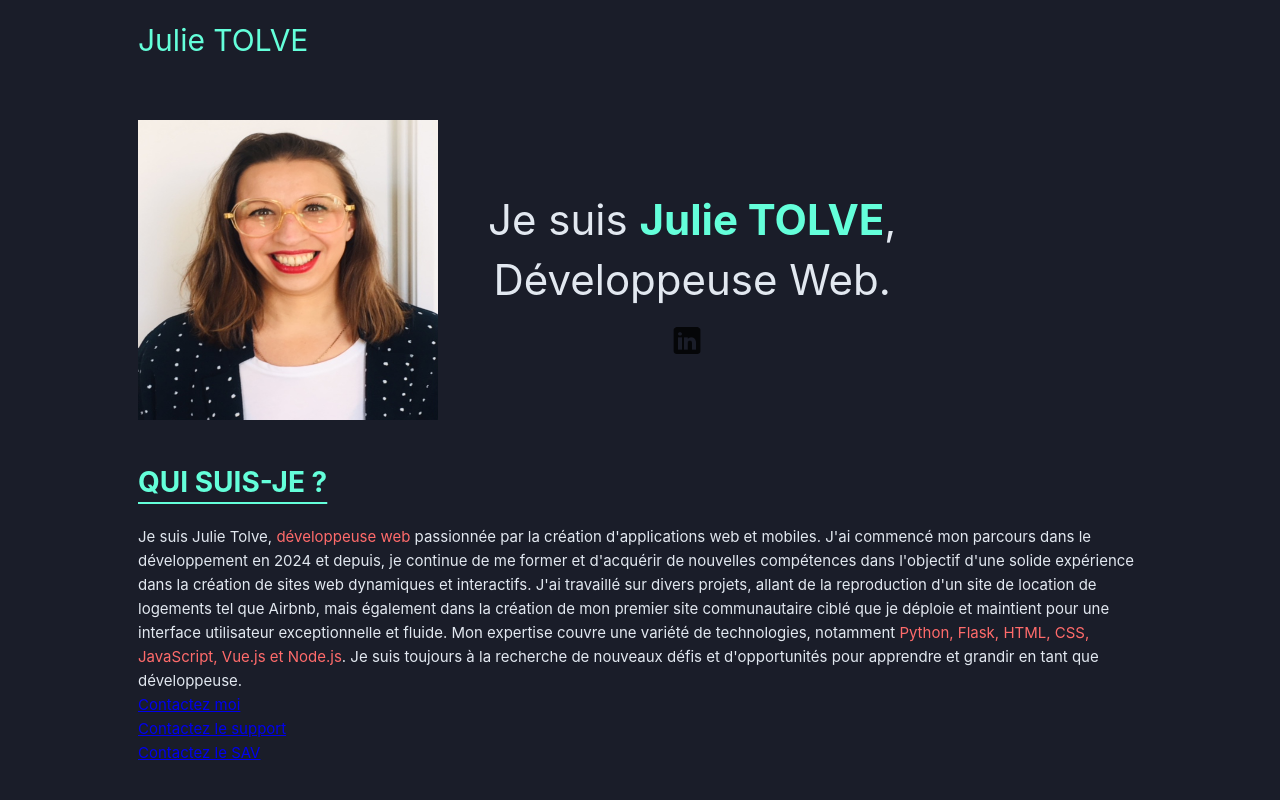
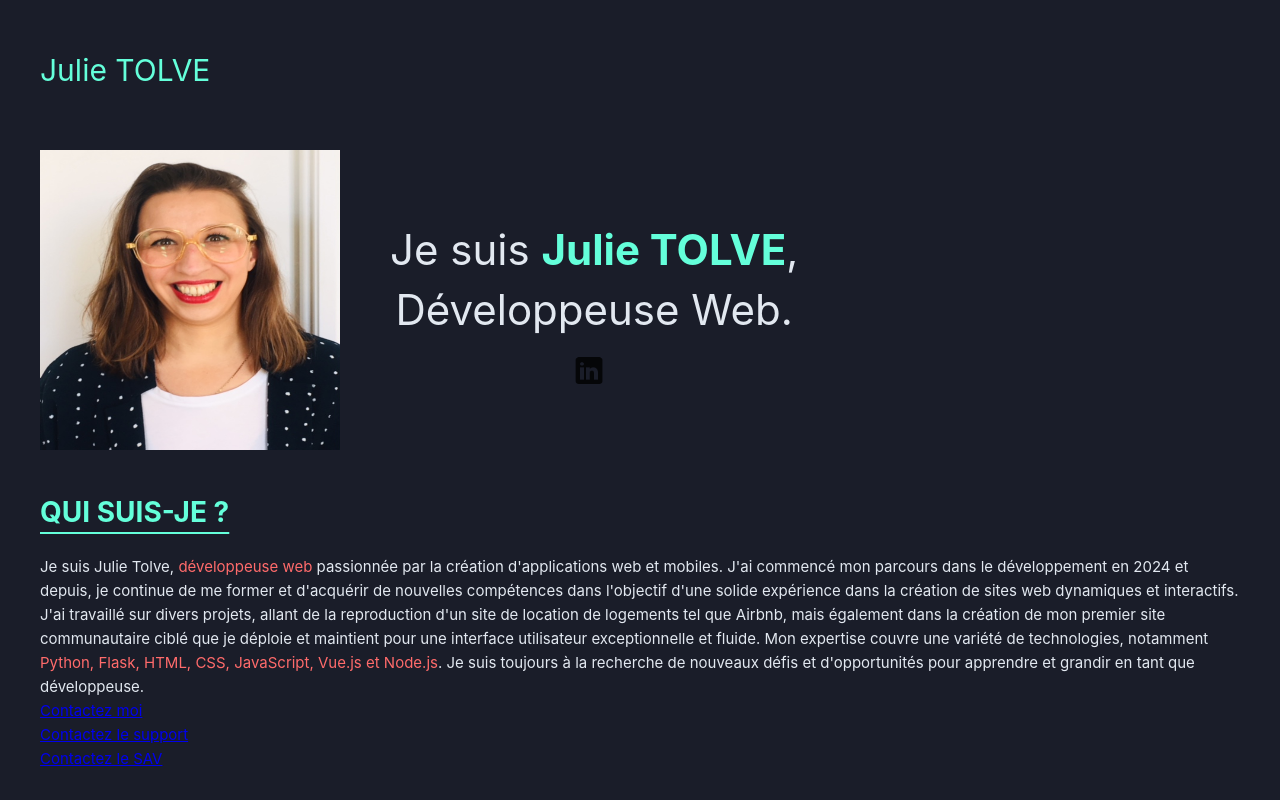
Before and after one commit to JulieRaph/Portfolio_Projects, a Vue app: page / in a window 1280 px wide. Shown: the top 800 px of the page. Built offline with nearby package versions, Linux system fonts and the light colour scheme.

Commit message:
feat: Increase max-width and padding for improved layout in main.css

```diff
--- a/src/assets/main.css
+++ b/src/assets/main.css
@@ -1,10 +1,10 @@
 @import './base.css';
 
 #app {
-    max-width: 1024px;
+    max-width: 1400px;
     margin: 0 auto;
     width: 100%;
-    padding: 10px;
+    padding: 40px;
 }
 
 @media screen and (max-width: 905px) {
```
